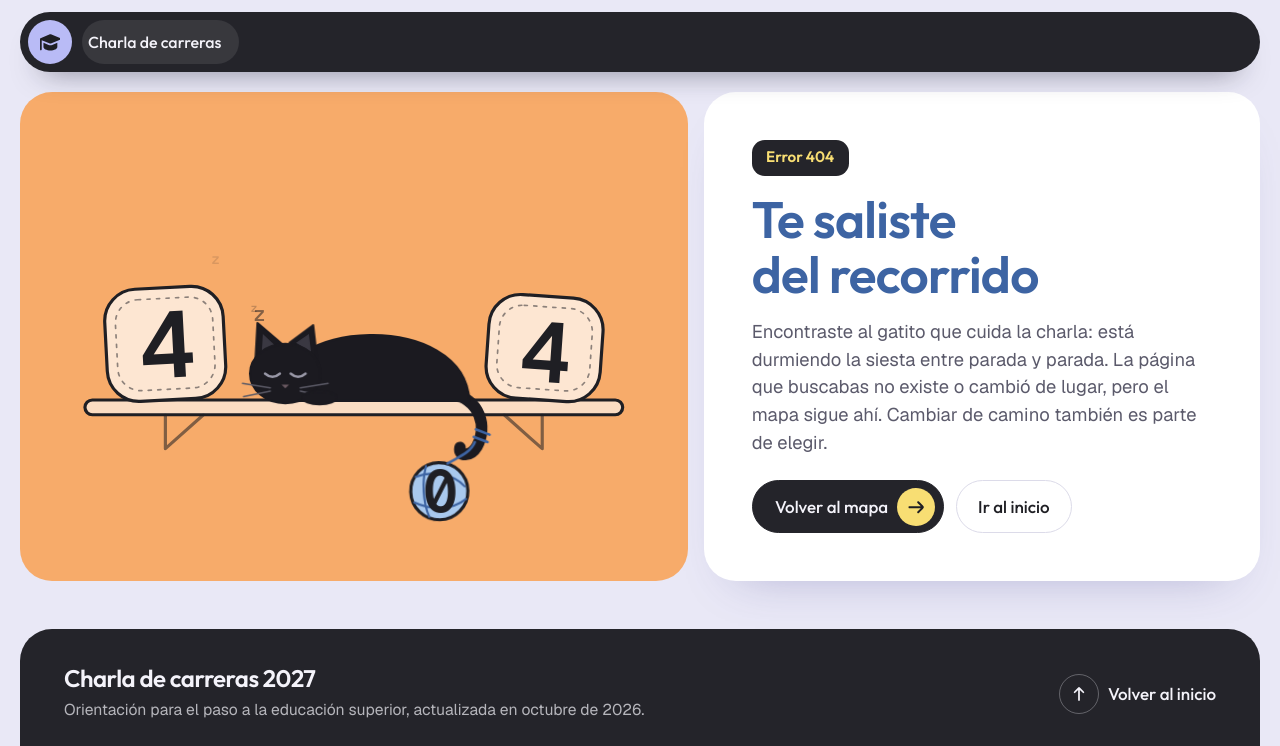
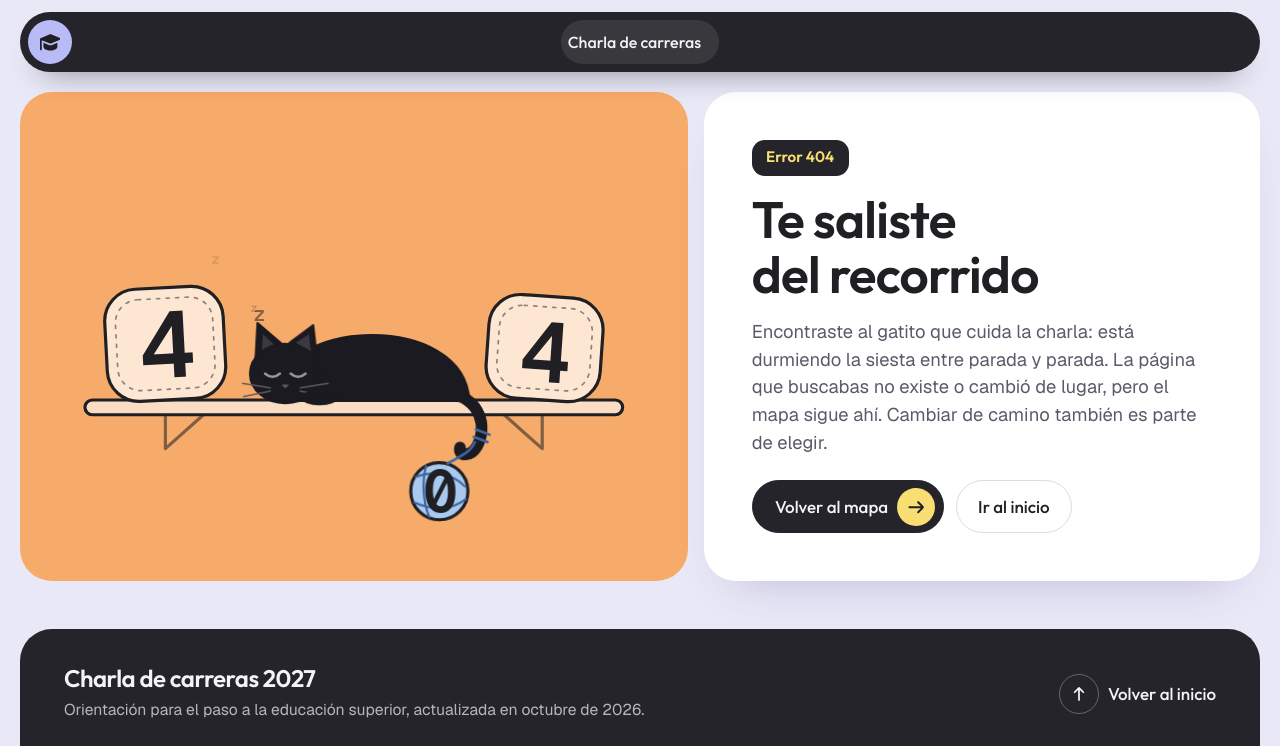
Before and after one commit to lpedaci/taller-ciclosuperior, a plain HTML site: page 404.html in a window 1280 px wide. Shown: the top 746 px of the page. Drawn offline with Linux system fonts and the light colour scheme.

Commit message:
Centrar el título de la barra y poner en negro el título de la página 404

```diff
--- a/404.html
+++ b/404.html
@@ -46,7 +46,7 @@
     box-shadow: var(--shadow);
   }
   .lost-panel h1 {
-    color: var(--hero-blue);
+    color: var(--ink);
     font-size: clamp(2rem, 4.4vw, 3.2rem);
   }
   .lost-panel p {
@@ -66,8 +66,18 @@
     gap: 0.75rem;
     margin-top: 0.5rem;
   }
+  /* Barra superior: el título queda centrado; la columna derecha equilibra la del birrete */
   .top-in--simple {
-    grid-template-columns: auto minmax(0, 1fr) auto;
+    display: grid;
+    grid-template-columns: minmax(0, 1fr) auto minmax(0, 1fr);
+  }
+  .top-in--simple .brand {
+    justify-self: start;
+    width: 2.75rem;
+  }
+  .top-in--simple .top-now {
+    display: flex;
+    justify-content: center;
   }
   /* Gatito negro que duerme en el estante entre dos almohadones (los 4), con el ovillo (el 0) en la cola */
   .gato {
```
